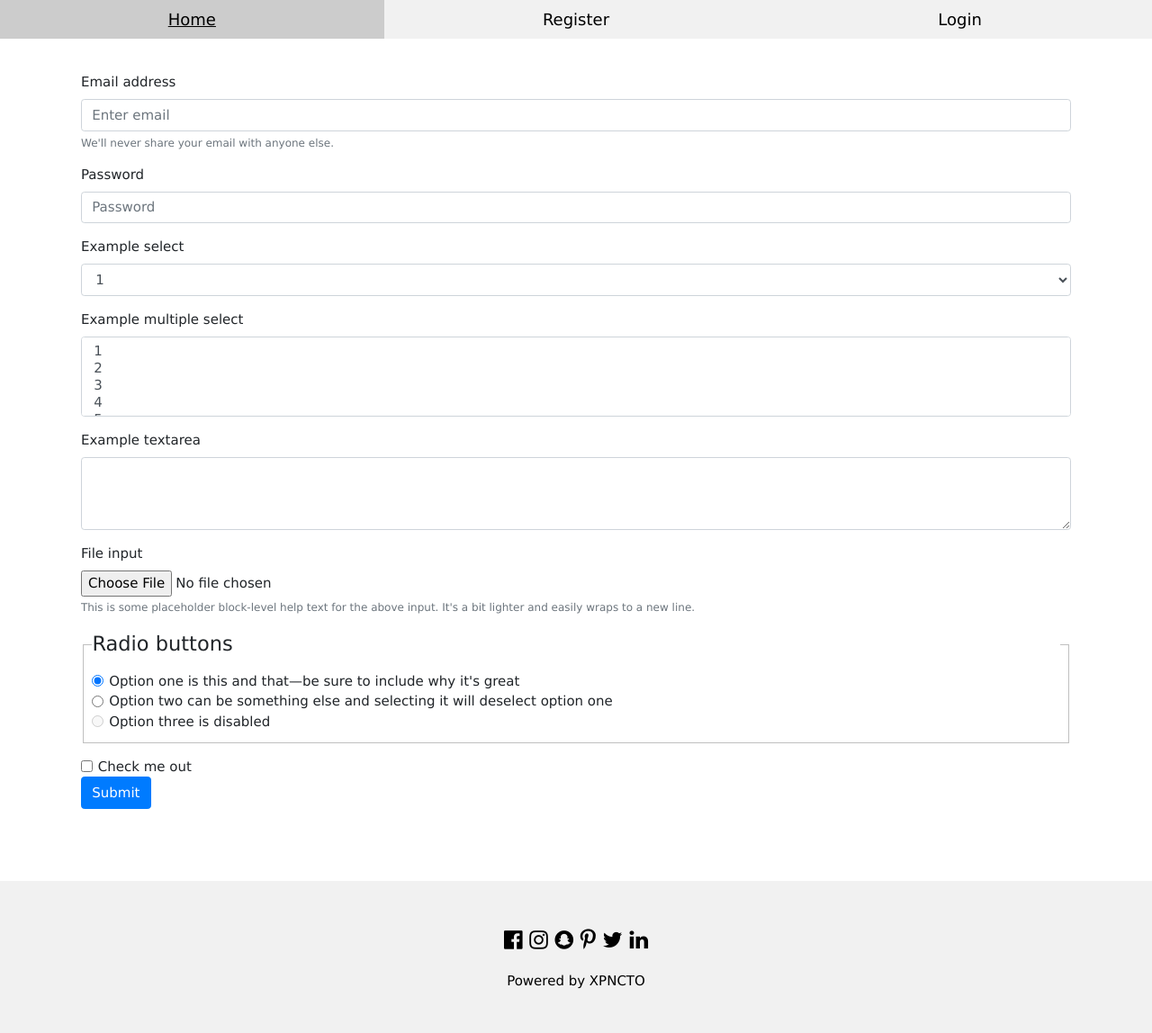
After one commit to nkolchakov/Staykeepers-Hackathon, a Flask app: page /test1 in a window 1280 px wide. The commit adds this page. Shown: the whole page at 90% size. Run offline with Flask 2, Linux system fonts and the light colour scheme; some libraries are stand-ins or nearby versions.

Commit message:
Add initial create listing view, fix listings view

```diff
--- a/app/server.py
+++ b/app/server.py
@@ -41,6 +41,10 @@ def home():
 def test():
     return render_template('listings.html', listings = [mockListing] * 4)
 
+@app.route('/test1')
+def test1():
+    return render_template('create-listing.html')
+
 @app.route('/listing')
 def details():
     id = request.args.get('id')
--- a/app/static/css/listings.css
+++ b/app/static/css/listings.css
@@ -59,6 +59,11 @@
     display: block;
     visibility: visible;
   }
+
+  .carousel-control {
+    height: 25%;
+    margin-top: 130px;
+  }
 }
 
 /*rating*/
--- /dev/null
+++ b/app/templates/create-listing.html
@@ -0,0 +1,150 @@
+<!DOCTYPE html>
+<html lang="en">
+<meta charset="utf-8">
+<meta name="viewport" content="width=device-width, initial-scale=1, shrink-to-fit=no">
+
+<head>
+  <link rel="stylesheet" type="text/css" href="../static/css/create-listing.css" />
+  <link rel="stylesheet" href="https://maxcdn.bootstrapcdn.com/bootstrap/4.0.0/css/bootstrap.min.css" integrity="sha384-Gn5384xqQ1aoWXA+058RXPxPg6fy4IWvTNh0E263XmFcJlSAwiGgFAW/dAiS6JXm" crossorigin="anonymous">
+  <link rel="stylesheet" type="text/css" href="../static/css/w3.css" />
+  <link rel="stylesheet" type="text/css" href="../static/css/font-awesome.min.css" />
+  <link rel="stylesheet" href="../static/css/datepicker.min.css">
+  <link rel="stylesheet" type="text/css" href="https://cdn.jsdelivr.net/npm/daterangepicker/daterangepicker.css" />
+  <link rel="stylesheet" type="text/css" href="https://fonts.googleapis.com/css?family=Lato" />
+  <link rel="stylesheet" type="text/css" href="https://cdnjs.cloudflare.com/ajax/libs/font-awesome/4.7.0/css/font-awesome.min.css" />
+</head>
+
+<body>
+  <!-- header -->
+  <div class="w3-top">
+    <div class="w3-row w3-large w3-light-grey">
+      <div class="w3-col s4">
+        <a href="#" class="w3-button w3-block">Home</a>
+      </div>
+      {% if loggedIn %}
+      <div class="w3-col s4">
+        <a href="#profile" class="w3-button w3-block">Profile</a>
+      </div>
+      <div class="w3-col s4">
+        <a href="#" class="w3-button w3-block">Logout</a>
+      </div>
+      {% else %}
+      <div class="w3-col s4">
+        <a href="#register" class="w3-button w3-block">Register</a>
+      </div>
+      <div class="w3-col s4">
+        <a href="#login" class="w3-button w3-block">Login</a>
+      </div>
+      {% endif %}
+    </div>
+  </div>
+  <!-- content -->
+  <div class="w3-content" style="max-width:1100px;margin-top:80px;margin-bottom:80px">
+    <form>
+      <div class="form-group">
+        <label for="exampleInputEmail1">Email address</label>
+        <input type="email" class="form-control" id="exampleInputEmail1" aria-describedby="emailHelp" placeholder="Enter email">
+        <small id="emailHelp" class="form-text text-muted">We'll never share your email with anyone else.</small>
+      </div>
+      <div class="form-group">
+        <label for="exampleInputPassword1">Password</label>
+        <input type="password" class="form-control" id="exampleInputPassword1" placeholder="Password">
+      </div>
+      <div class="form-group">
+        <label for="exampleSelect1">Example select</label>
+        <select class="form-control" id="exampleSelect1">
+          <option>1</option>
+          <option>2</option>
+          <option>3</option>
+          <option>4</option>
+          <option>5</option>
+        </select>
+      </div>
+      <div class="form-group">
+        <label for="exampleSelect2">Example multiple select</label>
+        <select multiple class="form-control" id="exampleSelect2">
+          <option>1</option>
+          <option>2</option>
+          <option>3</option>
+          <option>4</option>
+          <option>5</option>
+        </select>
+      </div>
+      <div class="form-group">
+        <label for="exampleTextarea">Example textarea</label>
+        <textarea class="form-control" id="exampleTextarea" rows="3"></textarea>
+      </div>
+      <div class="form-group">
+        <label for="exampleInputFile">File input</label>
+        <input type="file" class="form-control-file" id="exampleInputFile" aria-describedby="fileHelp">
+        <small id="fileHelp" class="form-text text-muted">This is some placeholder block-level help text for the above input. It's a bit lighter and easily wraps to a new line.</small>
+      </div>
+      <fieldset class="form-group">
+        <legend>Radio buttons</legend>
+        <div class="form-check">
+          <label class="form-check-label">
+            <input type="radio" class="form-check-input" name="optionsRadios" id="optionsRadios1" value="option1" checked>
+            Option one is this and that&mdash;be sure to include why it's great
+          </label>
+        </div>
+        <div class="form-check">
+          <label class="form-check-label">
+            <input type="radio" class="form-check-input" name="optionsRadios" id="optionsRadios2" value="option2">
+            Option two can be something else and selecting it will deselect option one
+          </label>
+        </div>
+        <div class="form-check disabled">
+          <label class="form-check-label">
+            <input type="radio" class="form-check-input" name="optionsRadios" id="optionsRadios3" value="option3" disabled>
+            Option three is disabled
+          </label>
+        </div>
+      </fieldset>
+      <div class="form-check">
+        <label class="form-check-label">
+          <input type="checkbox" class="form-check-input">
+          Check me out
+        </label>
+      </div>
+      <button type="submit" class="btn btn-primary">Submit</button>
+    </form>
+  </div>
+  <!-- footer -->
+  <footer class="w3-container w3-padding-32 w3-light-grey w3-center">
+    <div class="w3-xlarge w3-section">
+      <i class="fa fa-facebook-official w3-hover-opacity"></i>
+      <i class="fa fa-instagram w3-hover-opacity"></i>
+      <i class="fa fa-snapchat w3-hover-opacity"></i>
+      <i class="fa fa-pinterest-p w3-hover-opacity"></i>
+      <i class="fa fa-twitter w3-hover-opacity"></i>
+      <i class="fa fa-linkedin w3-hover-opacity"></i>
+    </div>
+    <p>Powered by XPNCTO</p>
+  </footer>
+  <script type="text/javascript" src="https://cdn.jsdelivr.net/jquery/latest/jquery.min.js"></script>
+  <script type="text/javascript" src="https://cdn.jsdelivr.net/momentjs/latest/moment.min.js"></script>
+  <script type="text/javascript" src="https://cdn.jsdelivr.net/npm/daterangepicker/daterangepicker.min.js"></script>
+  <script type="text/javascript" src="https://cdnjs.cloudflare.com/ajax/libs/moment.js/2.22.2/moment.min.js"></script>
+  <script src="https://cdnjs.cloudflare.com/ajax/libs/popper.js/1.12.9/umd/popper.min.js" integrity="sha384-ApNbgh9B+Y1QKtv3Rn7W3mgPxhU9K/ScQsAP7hUibX39j7fakFPskvXusvfa0b4Q" crossorigin="anonymous"></script>
+  <script src="https://maxcdn.bootstrapcdn.com/bootstrap/4.0.0/js/bootstrap.min.js" integrity="sha384-JZR6Spejh4U02d8jOt6vLEHfe/JQGiRRSQQxSfFWpi1MquVdAyjUar5+76PVCmYl" crossorigin="anonymous"></script>
+  <script type="text/javascript" src="../static/lib/Chart.bundle.min.js"></script>
+  <script type="text/javascript" src="../static/js/create-listing.js"></script>
+</body>
+
+</html>
+<!-- title
+user (name)
+price
+images
+rating
+amenities
+description
+guests
+bedrooms
+beds
+baths
+lat
+lng
+address
+landmarks
+events -->
```
Also changed, not shown: app/templates/listings.html (+13 -5 lines), app/static/css/create-listing.css (added), app/static/js/create-listing.js (added).
